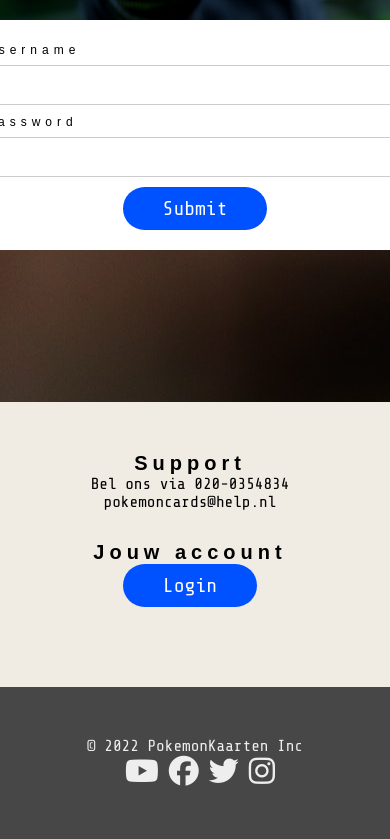
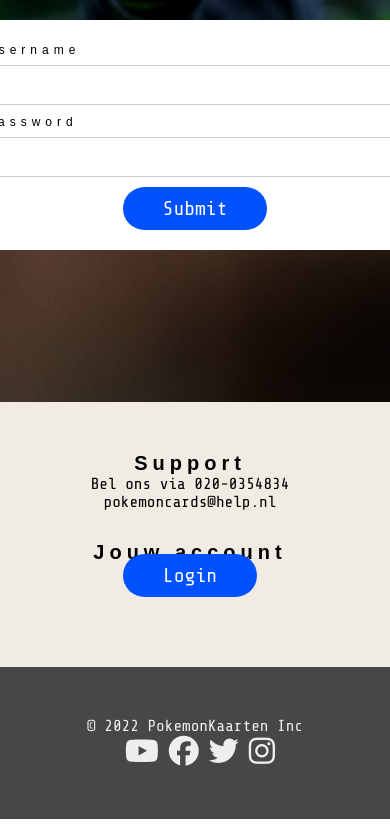
Before and after one commit to Kipmevrouw/Frontend-Examen, a React (Create React App) app: page /Login in a window 390 px wide. Shown: the part 542-1381 px from the top of the page. Built offline with nearby package versions, Linux system fonts and the light colour scheme; a web font is replaced by a local one.

Commit message:
homepage is compleet responsive

```diff
--- a/src/components/Footer/Footer.js
+++ b/src/components/Footer/Footer.js
@@ -20,7 +20,7 @@
                 </div>
                 <div className="footer__div">
                     <h1>Jouw account</h1>
-                    <button class="header__button">{props.buttonText || "Default"}</button>
+                    <a href="/Login" class="header__button">{props.buttonText || "Default"}</a>
                 </div>
 
             </header>
--- a/src/components/HomePageComponenten/Favo/Favo.css
+++ b/src/components/HomePageComponenten/Favo/Favo.css
@@ -5,6 +5,7 @@
 gap: 2rem;
 justify-content: center;
 align-items: center;
+flex-wrap: wrap;
 }
 
 .favo__width{
```
